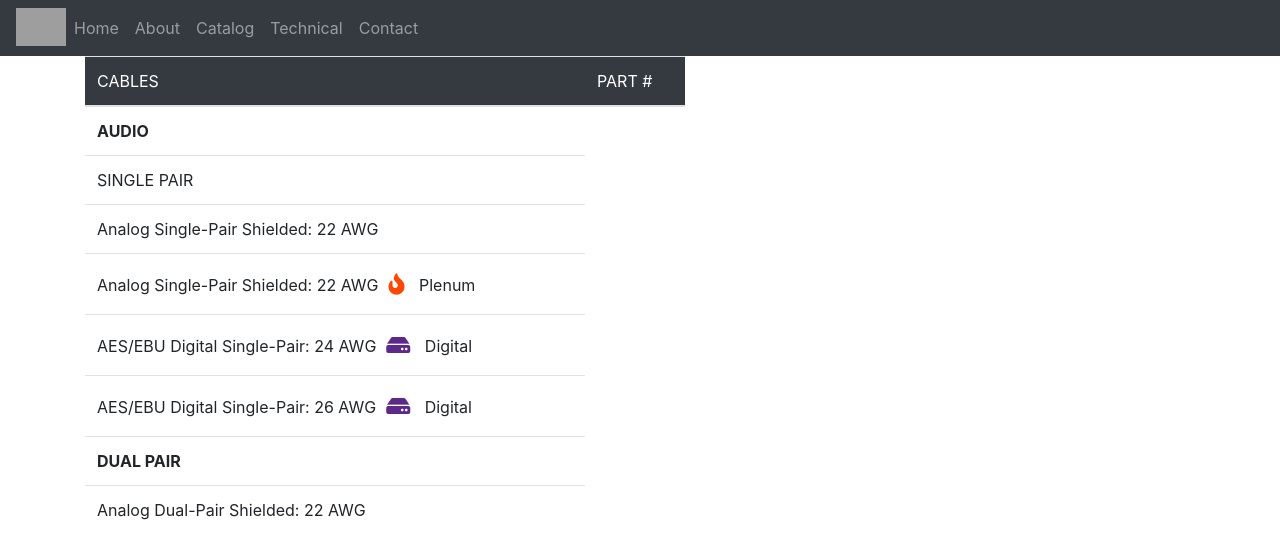
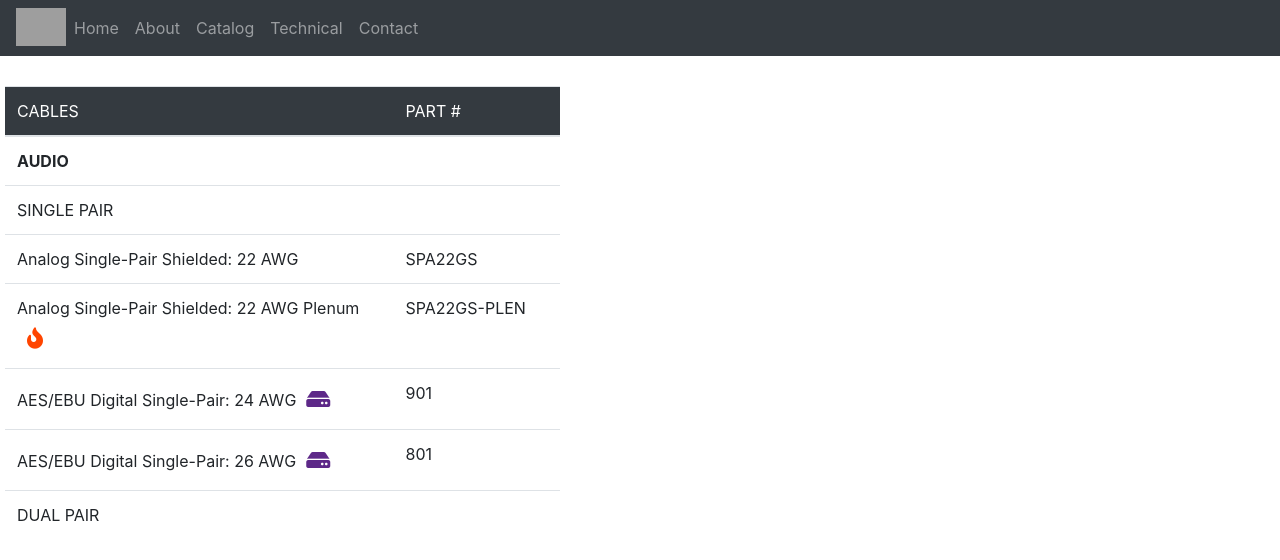
Before and after one commit to dacogemini/djangoReactjwt, a React (Create React App) app in the folder frontend/: page /catalog in a window 1280 px wide. Shown: the top 560 px of the page. Built offline with nearby package versions, Linux system fonts and the light colour scheme; grey boxes are pictures that could not be loaded; a web font is replaced by a local one.

Commit message:
Added table in catalog

```diff
--- a/frontend/src/components/elements/List.css
+++ b/frontend/src/components/elements/List.css
@@ -2,35 +2,25 @@
     display: flex;
 }
 .table {
-    width: 600px;
+    margin-top: 30px;
+    margin-left: -80px;
+    width: 50%;
 }
-.resize {
-    width: 500px;
-}
-.list-group {
-    width: 300px;
-    padding: 40px;
-}
-.list-group2 {
-    width: 300PX;
-    padding: 40px;
-}
-.list-head {
-    background-color: rgb(24, 100, 49);
+.head-tbl {
     color: white;
 }
-.list-head2 {
-    background-color: rgba(24, 100, 49);
-    color: white;
-}
-.head-txt {
-    color: white;
+.audio {
+    /* background-color: rgba(136, 190, 26, 0.522); */
 }
 th{
     font-weight: normal;
+    width: 70%;
 }
 td{
-    width: 500px;
+    width: 0%;
+}
+.rw {
+   width: 400px;
 }
 
 /* Awesome Font */
--- a/frontend/src/components/elements/List.js
+++ b/frontend/src/components/elements/List.js
@@ -1,46 +1,51 @@
 import React, { Component } from 'react';
 import './List.css';
 
-class Accordion extends Component {
+class List extends Component {
     render() {
       return (
         <div className="container">
           <table className="table table-hover">
             <thead>
               <tr>
-              <th className="bg-dark head-txt" scope="col">CABLES</th>
-              <th className="bg-dark head-txt" scope="col">PART #</th>
+                <th className="bg-dark head-tbl" scope="col">CABLES</th>
+                <th className="bg-dark head-tbl" scope="col">PART #</th>
               </tr>
             </thead>
             <tbody>
               <tr>
-            <td><strong>AUDIO</strong></td>
+                <td className="audio"><strong>AUDIO</strong></td>
+                <td className="audio"></td>
               </tr>
               <tr>
-            <td>SINGLE PAIR</td>
-
+                <th scope="row">SINGLE PAIR</th>
+                <td></td>
               </tr>
               <tr>
                 <th scope="row">Analog Single-Pair Shielded: 22 AWG</th>
+                <td>SPA22GS</td>
               </tr>
               <tr>
-              <th scope="row">Analog Single-Pair Shielded: 22 AWG
-              <i className="fas fa-fire fa-lg" /> Plenum
+                <th scope="row">Analog Single-Pair Shielded: 22 AWG Plenum
+                <i className="fas fa-fire fa-lg" />
                 </th>
+                <td>SPA22GS-PLEN</td>
               </tr>
               <tr>
                 <th scope="row">AES/EBU Digital Single-Pair: 24 AWG
-              <i class="fas fa-hdd fa-lg" /> Digital
+                <i class="fas fa-hdd fa-lg" />
                 </th>
+                <td>901</td>
               </tr>
               <tr>
                 <th scope="row">AES/EBU Digital Single-Pair: 26 AWG
-              <i class="fas fa-hdd fa-lg" /> Digital
+                <i class="fas fa-hdd fa-lg" />
                 </th>
+                <td>801</td>
               </tr>
-            <td><strong>DUAL PAIR</strong></td>
               <tr>
-              <th scope="row">Analog Dual-Pair Shielded: 22 AWG</th>
+                <th scope="row">DUAL PAIR</th>
+                <td></td>
               </tr>
             </tbody>
           </table>
@@ -51,4 +56,4 @@ class Accordion extends Component {
       );
     }
   }
-export default Accordion;
+export default List;
```
Lines whose indentation alone changed are shown as unchanged.
